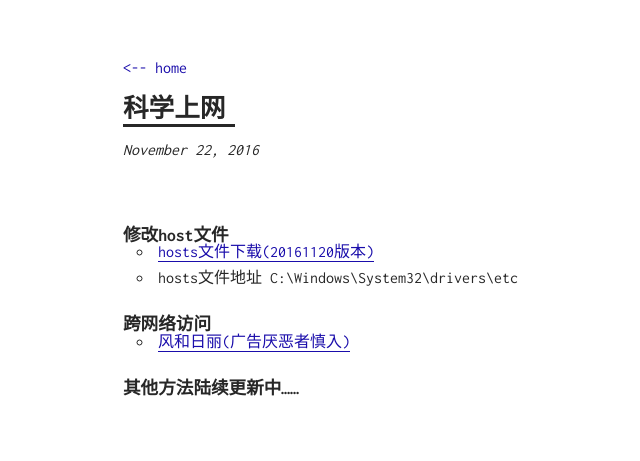
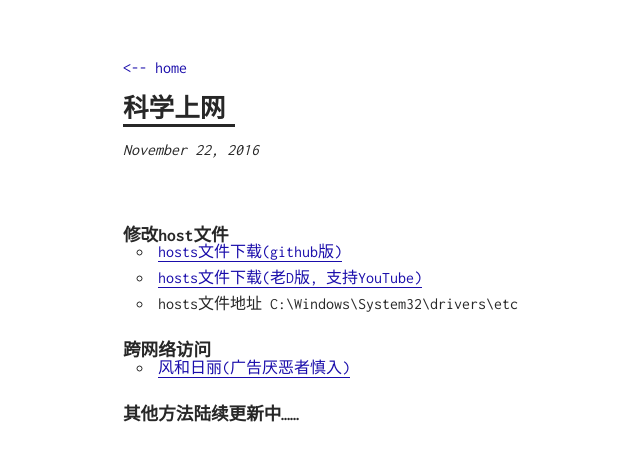
Before and after one commit to sherylman/sherylman.github.com, a Jekyll site: the page built from _posts/2016-11-22-科学上网.md, in a window 1280 px wide. Shown: the top 461 px of the page, without its empty margins (217-857 px from the left). Built offline with Jekyll 4.4.1, drawn with Linux system fonts in a browser that asks for light colours.

Commit message:
Update 2016-11-22-科学上网.md

```diff
--- a/_posts/2016-11-22-科学上网.md
+++ b/_posts/2016-11-22-科学上网.md
@@ -4,7 +4,8 @@ title: 科学上网
 ---
 
 ## 修改host文件
-* [hosts文件下载(20161120版本)](https://github.com/racaljk/hosts/archive/master.zip)
+* [hosts文件下载(github版)](https://github.com/racaljk/hosts/archive/master.zip)
+* [hosts文件下载(老D版, 支持YouTube)](https://laod.cn/hosts/2016-google-hosts.html)
 * hosts文件地址 C:\Windows\System32\drivers\etc
 
 ## 跨网络访问
```
